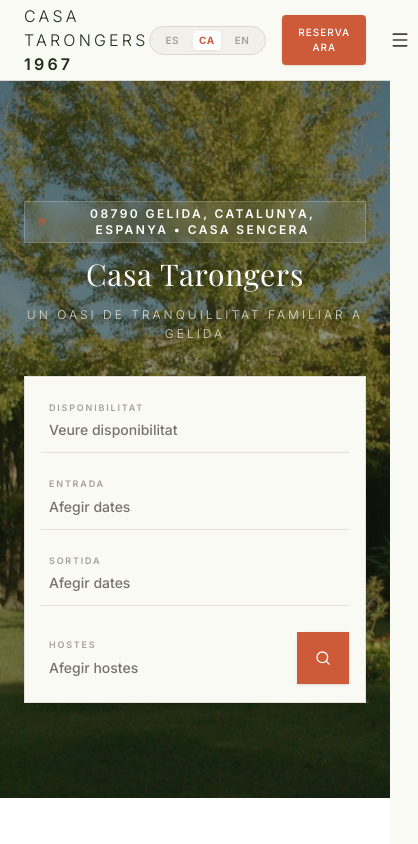
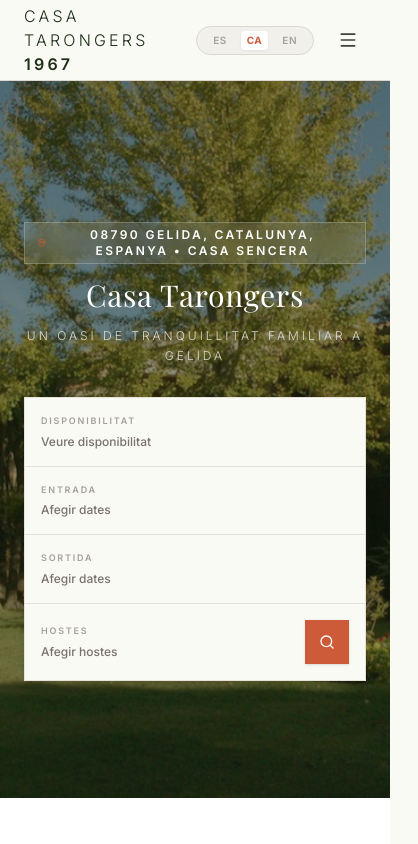
Before and after one commit to tarache450/CASA-TARONGERS-1967, a React (Vite) app: page / in a window 390 px wide. Shown: the top 844 px of the page, 418 px wide, since content can reach past the window. Built offline with nearby package versions, Linux system fonts and the light colour scheme; a web font is replaced by a local one.

Commit message:
style: optimizar responsividad y corregir modal de checkout en moviles

```diff
--- a/package.json
+++ b/package.json
@@ -7,7 +7,6 @@
     "dev": "vite --port=3000 --host=0.0.0.0",
     "build": "vite build",
     "preview": "vite preview",
-    "start": "node server.js",
     "clean": "rm -rf dist server.js",
     "lint": "tsc --noEmit",
     "start": "node server.prod.js",
--- a/src/components/About.tsx
+++ b/src/components/About.tsx
@@ -617,7 +617,7 @@ export default function About({ language }: AboutProps) {
                 animate={{ scale: 1, y: 0 }}
                 exit={{ scale: 0.95, y: 15 }}
                 transition={{ type: 'spring', duration: 0.5 }}
-                className="bg-white border border-stone-200 w-full max-w-3xl overflow-hidden shadow-2xl flex flex-col md:flex-row relative rounded-2xl"
+                className="bg-white border border-stone-200 w-full max-w-3xl overflow-hidden shadow-2xl flex flex-col md:flex-row relative rounded-2xl max-h-[90vh]"
                 onClick={(e) => e.stopPropagation()}
               >
                 {/* Close Button */}
@@ -649,7 +649,7 @@ export default function About({ language }: AboutProps) {
                 </div>
 
                 {/* Right Side: Information Details */}
-                <div className="md:w-7/12 p-6 md:p-8 flex flex-col justify-between overflow-y-auto max-h-[80vh] md:max-h-[580px] text-left">
+                <div className="md:w-7/12 p-6 md:p-8 flex-grow overflow-y-auto text-left flex flex-col justify-between">
                   <div className="space-y-4">
                     {/* Header */}
                     <div className="hidden md:block">
--- a/src/components/BookingCalendar.tsx
+++ b/src/components/BookingCalendar.tsx
@@ -921,7 +921,7 @@ export default function BookingCalendar({ bookings, settings, onAddBooking, lang
               animate={{ scale: 1, y: 0 }}
               exit={{ scale: 0.95, y: 20 }}
               transition={{ type: 'spring', damping: 25 }}
-              className="bg-white w-full max-w-4xl border border-[#E5E1D8] shadow-2xl overflow-hidden grid grid-cols-1 md:grid-cols-12 max-h-[90vh] md:max-h-none"
+              className="bg-white w-full max-w-4xl border border-[#E5E1D8] shadow-2xl overflow-hidden grid grid-cols-1 md:grid-cols-12"
             >
 
               {/* Left Column: Order details & Payment Method tabs (5 cols) */}
@@ -1120,7 +1120,7 @@ export default function BookingCalendar({ bookings, settings, onAddBooking, lang
               </div>
 
               {/* Right Column: Payment Details form (7 cols) */}
-              <div className="md:col-span-7 p-6 md:p-8 flex flex-col justify-between relative overflow-y-auto max-h-[60vh] md:max-h-none">
+              <div className="md:col-span-7 p-6 md:p-8 flex flex-col justify-between relative">
 
                 {/* Close Button */}
                 <button
--- a/src/components/Hero.tsx
+++ b/src/components/Hero.tsx
@@ -40,44 +40,44 @@ export default function Hero({ onSearchClick, language }: HeroProps) {
         </p>
 
         {/* Search Widget - Anchored over the hero bottom (Minimalist Sand & Border design matching screenshot) */}
-        <div className="max-w-4xl mx-auto w-full bg-[#FAFAF5] text-stone-800 p-4 md:p-6 border border-[#E5E1D8] grid grid-cols-1 sm:grid-cols-2 lg:grid-cols-4 gap-3 sm:gap-4 lg:gap-0 divide-y sm:divide-y lg:divide-y-0 lg:divide-x divide-[#E5E1D8] text-left animate-slide-up delay-300 shadow-lg">
+        <div className="max-w-4xl mx-auto w-full bg-[#FAFAF5] text-[#2D2D2D] border border-[#E5E1D8] grid grid-cols-1 sm:grid-cols-2 lg:grid-cols-4 gap-0 text-left animate-slide-up delay-300 shadow-lg">
 
           {/* Col 1: Availability check */}
-          <div className="pb-3 md:pb-0 md:pr-6 flex flex-col justify-center cursor-pointer hover:bg-white/50 p-2 transition-colors" onClick={onSearchClick}>
+          <div className="p-4 sm:p-5 lg:p-6 flex flex-col justify-center cursor-pointer hover:bg-stone-200/40 transition-colors border-b sm:border-r sm:border-b lg:border-b-0 border-[#E5E1D8]" onClick={onSearchClick}>
             <span className="text-[9px] font-sans text-stone-400 uppercase tracking-[0.2em] font-semibold">{language === 'ca' ? 'Disponibilitat' : language === 'en' ? 'Availability' : 'Disponibilidad'}</span>
-            <span className="text-sm font-medium text-[#2D2D2D] mt-1.5 flex items-center gap-1.5 font-sans text-stone-500">
+            <span className="text-xs sm:text-sm font-medium mt-1.5 flex items-center gap-1.5 font-sans text-stone-500">
               {t.checkAvailability}
             </span>
           </div>
 
           {/* Col 2: Check-In */}
-          <div className="py-3 md:py-0 md:px-6 flex flex-col justify-center cursor-pointer hover:bg-white/50 p-2 transition-colors" onClick={onSearchClick}>
+          <div className="p-4 sm:p-5 lg:p-6 flex flex-col justify-center cursor-pointer hover:bg-stone-200/40 transition-colors border-b sm:border-b lg:border-r lg:border-b-0 border-[#E5E1D8]" onClick={onSearchClick}>
             <span className="text-[9px] font-sans text-stone-400 uppercase tracking-[0.2em] font-semibold">{t.calCheckIn}</span>
-            <span className="text-sm font-medium text-stone-500 mt-1.5 flex items-center gap-1.5 font-sans">
+            <span className="text-xs sm:text-sm font-medium text-stone-500 mt-1.5 flex items-center gap-1.5 font-sans">
               {language === 'ca' ? 'Afegir dates' : language === 'en' ? 'Add dates' : 'Añadir fechas'}
             </span>
           </div>
 
           {/* Col 3: Check-Out */}
-          <div className="py-3 md:py-0 md:px-6 flex flex-col justify-center cursor-pointer hover:bg-white/50 p-2 transition-colors" onClick={onSearchClick}>
+          <div className="p-4 sm:p-5 lg:p-6 flex flex-col justify-center cursor-pointer hover:bg-stone-200/40 transition-colors border-b sm:border-r sm:border-b-0 lg:border-r lg:border-b-0 border-[#E5E1D8]" onClick={onSearchClick}>
             <span className="text-[9px] font-sans text-stone-400 uppercase tracking-[0.2em] font-semibold">{t.calCheckOut}</span>
-            <span className="text-sm font-medium text-stone-500 mt-1.5 flex items-center gap-1.5 font-sans">
+            <span className="text-xs sm:text-sm font-medium text-stone-500 mt-1.5 flex items-center gap-1.5 font-sans">
               {language === 'ca' ? 'Afegir dates' : language === 'en' ? 'Add dates' : 'Añadir fechas'}
             </span>
           </div>
 
           {/* Col 4: Guests & Button */}
-          <div className="pt-3 md:pt-0 md:pl-6 flex items-center justify-between gap-4">
-            <div className="flex flex-col justify-center cursor-pointer hover:bg-white/50 p-2 transition-colors w-full" onClick={onSearchClick}>
+          <div className="p-4 sm:p-5 lg:p-6 flex items-center justify-between gap-4">
+            <div className="flex flex-col justify-center cursor-pointer hover:bg-stone-200/40 transition-colors w-full" onClick={onSearchClick}>
               <span className="text-[9px] font-sans text-stone-400 uppercase tracking-[0.2em] font-semibold">{t.calNumGuests}</span>
-              <span className="text-sm font-medium text-stone-500 mt-1.5 flex items-center gap-1.5 font-sans">
+              <span className="text-xs sm:text-sm font-medium text-stone-500 mt-1.5 flex items-center gap-1.5 font-sans">
                 {language === 'ca' ? 'Afegir hostes' : language === 'en' ? 'Add guests' : 'Añadir huéspedes'}
               </span>
             </div>
 
             <button
               onClick={onSearchClick}
-              className="bg-accent-terracotta hover:bg-accent-terracotta-hover text-white p-4.5 shadow-sm transition-all hover:scale-105 shrink-0 cursor-pointer rounded-none"
+              className="bg-accent-terracotta hover:bg-accent-terracotta-hover text-white p-3.5 sm:p-4.5 shadow-sm transition-all hover:scale-105 shrink-0 cursor-pointer rounded-none"
               title="Buscar Disponibilidad"
             >
               <Search className="w-4 h-4" />
--- a/src/components/Navbar.tsx
+++ b/src/components/Navbar.tsx
@@ -111,7 +111,7 @@ export default function Navbar({ currentTab, onChangeTab, language, onLanguageCh
 
           <button
             onClick={() => scrollToId('reservas')}
-            className="text-[10px] md:text-xs tracking-widest uppercase bg-accent-terracotta hover:bg-accent-terracotta-hover text-white px-4 md:px-6 py-2.5 md:py-3 rounded-[4px] shadow-sm font-sans font-medium transition-all duration-300 transform hover:scale-[1.02] active:scale-[0.98] cursor-pointer"
+            className="hidden sm:block text-[10px] md:text-xs tracking-widest uppercase bg-accent-terracotta hover:bg-accent-terracotta-hover text-white px-4 md:px-6 py-2.5 md:py-3 rounded-[4px] shadow-sm font-sans font-medium transition-all duration-300 transform hover:scale-[1.02] active:scale-[0.98] cursor-pointer"
           >
             {t.bookNow}
           </button>
```
